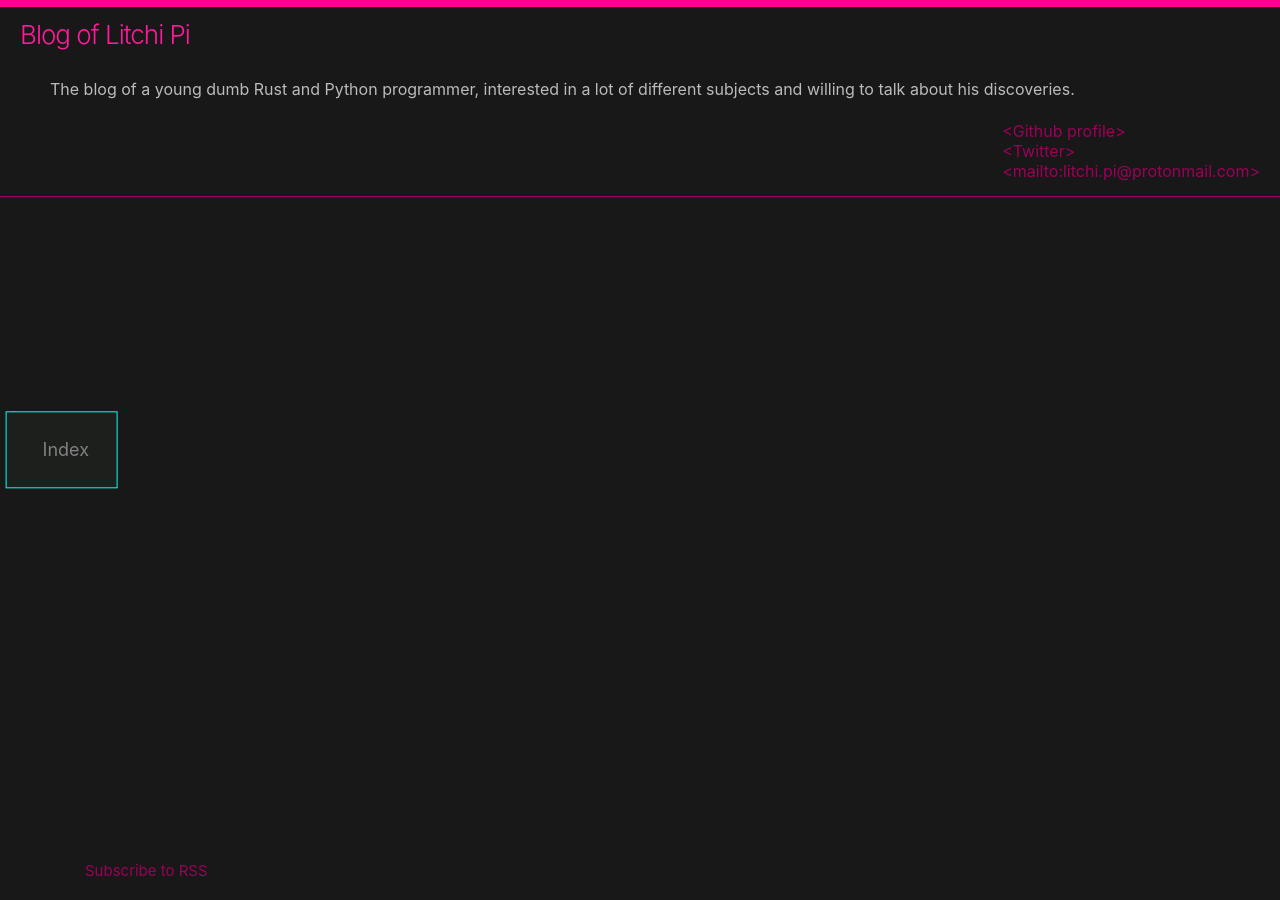
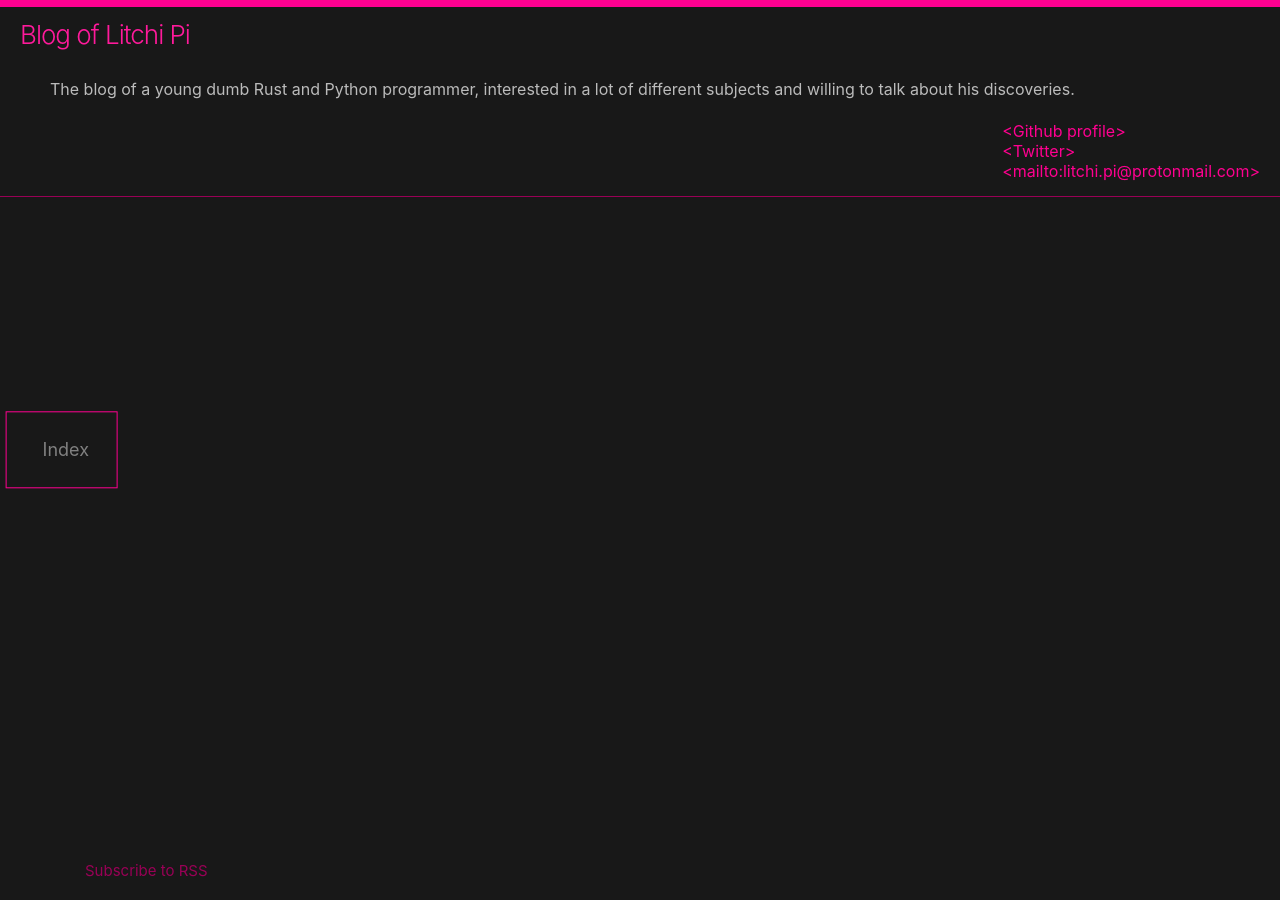
Before and after one commit to litchipi/litchipi.github.io, a Jekyll site: the page built from index.markdown, in a window 1280 px wide. Built offline with Jekyll 4.4.1, drawn with Linux system fonts in a browser that asks for light colours.

Commit message:
style: Rearrange style into separate files, general colors setup
Signed-off-by: litchipi <litchi.pi@protonmail.com>

```diff
--- a/_sass/dark.scss
+++ b/_sass/dark.scss
@@ -1,16 +1,14 @@
 @charset "utf-8";
 
 $color1:				#ff0090;
-$color1_dark:			#9d0059;
-$color1_light:			#ff89cc;
+$color2:				#00ffef;
+$text-color:            #bbbbbb;
+$background-color:      #181818;
 
-$color2:				#00ffef;
-$color2_dark:			#009d93;
-$color2_light:			#89fff7;
-
-$color3:				#10ff00;
-$color3_dark:			#0b9d00;
-$color3_light:			#91ff89;
+$color1_dark:			darken($color1, 20%);
+$color1_light:			lighten($color1, 20%);
+$color2_dark:			darken($color2, 20%);
+$color2_light:			lighten($color2, 20%);
 
 $brand-color:           $color1;
 $brand-color-light:     lighten($brand-color, 5%) !default;
@@ -18,10 +16,7 @@ $brand-color-dark:      darken($brand-color, 35%) !default;
 
 $site-title-color:      $brand-color-light !default;
 
-$text-color:            #bbbbbb !default;
-$background-color:      #181818 !default;
-$code-background-color: #212121 !default;
-
+$code-background-color: darken($color1, 45%); //#212121 !default;
 $link-base-color:       $color1_light !default;
 $link-visited-color:    $link-base-color !default;
 $link-hover-color:      $text-color !default;
--- /dev/null
+++ b/_sass/header.scss
@@ -0,0 +1,32 @@
+.contact {
+	float: right;
+	line-height: normal;
+	margin-right: 20px;
+	margin-top: 7px;
+}
+
+.contact-list a{
+	color: $color1;
+}
+
+.contact-list .p-name{
+	font-size: larger;
+	font-weight: bold;
+	color: $text-color;
+}
+
+.headerwrapper {
+	margin-top: 5px;
+	margin-left: 20px;
+}
+
+#site-description {
+	line-height: normal;
+	margin-top: 20px;
+	float: left;
+	margin-left: 20px;
+}
+
+.footer-col a {
+	color: $color1_dark;
+}
--- /dev/null
+++ b/_sass/home.scss
@@ -0,0 +1,3 @@
+.post-list a {
+	color: $color1;
+}
--- /dev/null
+++ b/_sass/navigation.scss
@@ -0,0 +1,63 @@
+.sidenav {
+  border: 1px solid $color1;
+  max-width: 250px; /* Set the width of the sidebar */
+  z-index: 1; /* Stay on top */
+  display: block;
+  position: fixed;
+  top: 50%;
+  transform: translate(5%, -50%);
+  left: 0;
+  background-color: $background-color;
+  overflow-x: hidden; /* Disable horizontal scroll */
+  padding: 20px 20px 20px 20px;
+  text-shadow: unset;
+}
+
+/* The navigation menu links */
+.sidenav a {
+  padding: 6px 8px 6px 16px;
+  text-decoration: none;
+  font-size: 18px;
+  color: #808080;
+  display: block;
+}
+
+.sidenav .current_post {
+	color: $color2;
+}
+
+/* When you mouse over the navigation links, change their color */
+.sidenav a:hover {
+  color: $color2_light;
+}
+
+.inpost-nav {
+	border: 1px solid $color1;
+	max-width: 250px; /* Set the width of the sidebar */
+	display: block;
+	background-color: $background-color;
+	overflow-x: hidden; /* Disable horizontal scroll */
+	width: max-content;
+	padding: 20px 20px 20px 10px;
+	position: fixed;
+	transform: translate(-5%, -50%);
+	z-index: 1;
+	right: 0;
+	top: 50%;
+
+	li a {
+		color: $color1;
+	}
+
+	li li a {
+		color: $color2;
+	}
+
+	li li li a {
+		color: $color2_light;
+	}
+
+	li li li li a {
+		color: $text-color;
+	}
+}
--- /dev/null
+++ b/_sass/post.scss
@@ -0,0 +1,54 @@
+.post-title {
+	color: $color1;
+	font-size: 40px;
+	font-weight: bolder;
+}
+
+.post-content {
+	h1 {
+		border-top: 3px solid $color1_dark;
+		color: $color1;
+		font-size: 35px;
+		margin: unset;
+		margin-top: 20px;
+		padding-top: 12px;
+		margin-bottom: 10px;
+	}
+	h2 {
+		color: $color2;
+		font-size: 25px;
+		margin: unset;
+		margin-top: 30px;
+		margin-left: 5px;
+		margin-bottom: 5px;
+	}
+	h3 {
+		font-size: 21px;
+		margin: unset;
+		margin-left: 25px;
+		margin-bottom: 10px;
+	}
+	p {
+		margin: unset;
+		margin-top: 10px;
+		margin-bottom: 10px;
+		font-size: 17px;
+	}
+
+	blockquote {
+		font-size: 15px;
+		color: $color2_light;
+		border-left-color: $color2_dark;
+	}
+}
+
+.post-meta-serie {
+	margin-left: 50px;
+	a {
+		color: $color2;		//TODO	FIX doesn't work
+	}
+}
+
+.author_name {
+	color: $color2;
+}
--- a/assets/css/style.scss
+++ b/assets/css/style.scss
@@ -3,134 +3,11 @@
 
 @import
   "dark",
-  "initialize";
-
-.post-title {
-	color: $color1;
-	font-size: 40px;
-	font-weight: bolder;
-}
-
-.post-content {
-	h1 {
-		border-top: 3px solid $color1_dark;
-		color: $color1;
-		font-size: 35px;
-		margin: unset;
-		margin-top: 20px;
-		padding-top: 12px;
-		margin-bottom: 10px;
-	}
-	h2 {
-		color: $color2;
-		font-size: 25px;
-		margin: unset;
-		margin-top: 30px;
-		margin-left: 5px;
-		margin-bottom: 5px;
-	}
-	h3 {
-		font-size: 21px;
-		margin: unset;
-		margin-left: 25px;
-		margin-bottom: 10px;
-	}
-	p {
-		margin: unset;
-		margin-top: 10px;
-		margin-bottom: 10px;
-		font-size: 17px;
-	}
-
-	blockquote {
-		font-size: 15px;
-		color: $color2_light;
-		border-left-color: $color2_dark;
-	}
-}
-
-.post-meta-serie {
-	margin-left: 50px;
-	a {
-		color: $color2;		//TODO	FIX doesn't work
-	}
-}
-
-.footer-col a {
-	color: $color1_dark;
-}
-
-.author_name {
-	color: $color2;
-}
-
-.post-list a {
-	color: $color1;
-}
-
-.contact {
-	float: right;
-	line-height: normal;
-	margin-right: 20px;
-	margin-top: 7px;
-}
-
-.contact-list a{
-	color: $color1_dark;
-}
-
-.contact-list .p-name{
-	font-size: larger;
-	font-weight: bold;
-	color: $text-color;
-}
-
-.headerwrapper {
-	margin-top: 5px;
-	margin-left: 20px;
-}
-
-#site-description {
-	line-height: normal;
-	margin-top: 20px;
-	float: left;
-	margin-left: 20px;
-}
-
-
-/*		SIDE BAR		*/
-.sidenav {
-  max-width: 250px; /* Set the width of the sidebar */
-  z-index: 1; /* Stay on top */
-  display: block;
-  position: fixed;
-  top: 50%;
-  transform: translate(5%, -50%);
-  left: 0;
-  background-color: #1D1F1D; /* Black */
-  overflow-x: hidden; /* Disable horizontal scroll */
-  padding: 20px 20px 20px 20px;
-  border: 1px solid $color2; //_light;
-  text-shadow: unset;
-}
-
-/* The navigation menu links */
-.sidenav a {
-  padding: 6px 8px 6px 16px;
-  text-decoration: none;
-  font-size: 18px;
-  color: #808080;
-  display: block;
-}
-
-.sidenav .current_post {
-	color: $color2;
-}
-
-/* When you mouse over the navigation links, change their color */
-.sidenav a:hover {
-  color: $color2_light;
-}
+  "initialize",
+  "navigation",
+  "post",
+  "header",
+  "home";
 
 /* Style page content */
 .main {
```
